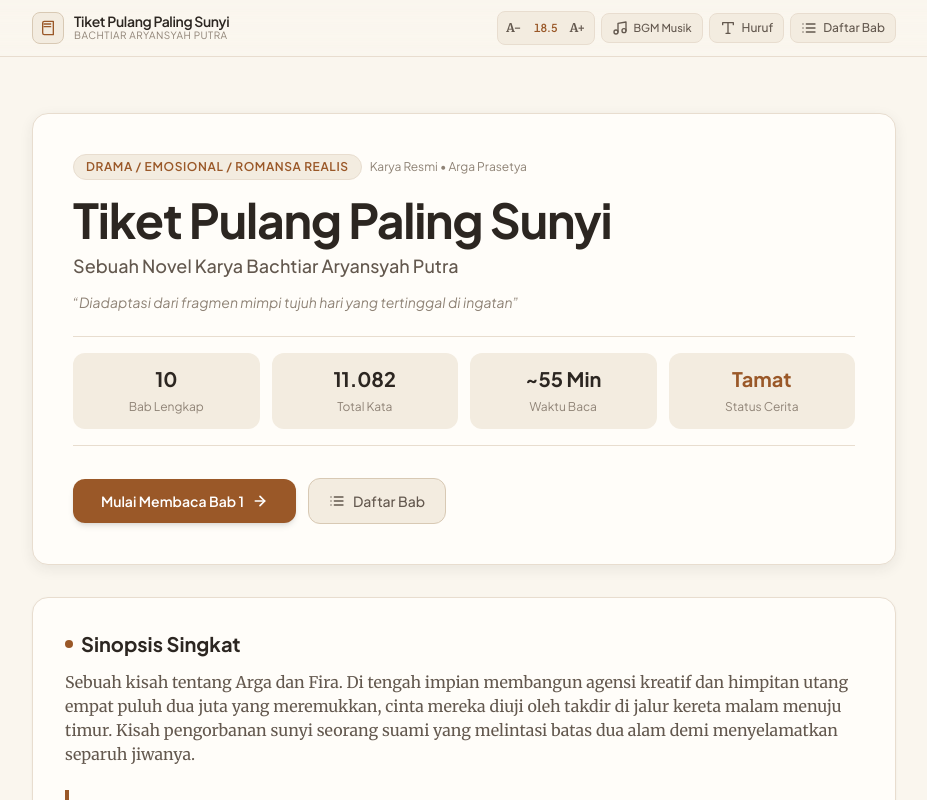
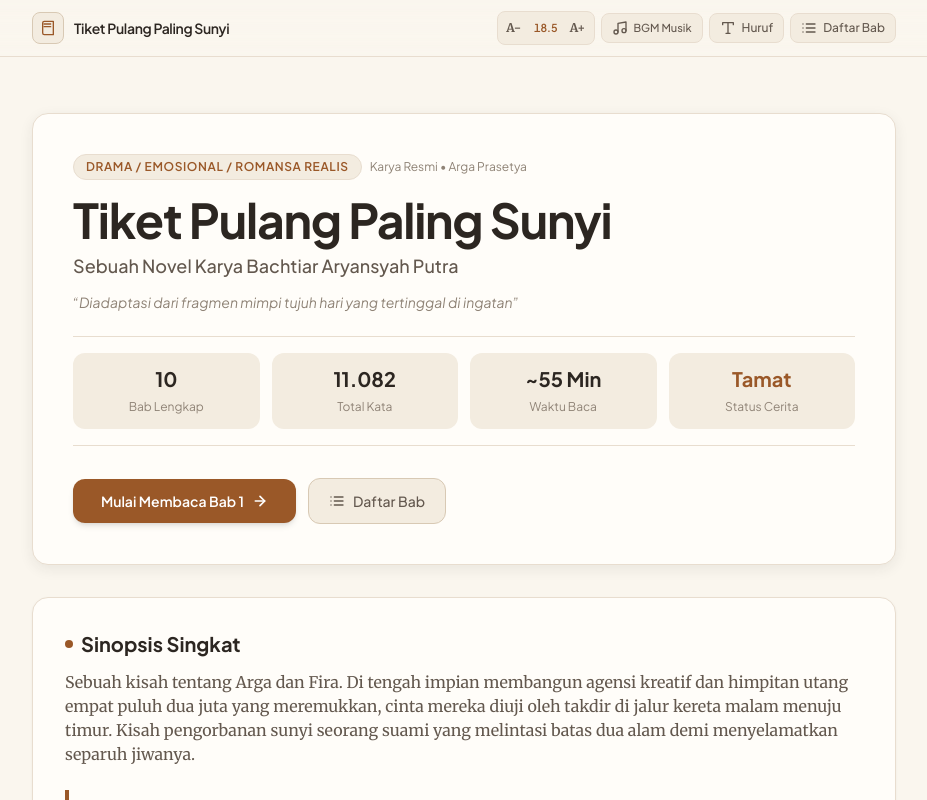
Before and after one commit to arstate/tiket-pulang-paling-sunyi, a Next.js app: page / in a window 1280 px wide. Shown: the top 800 px of the page, without its empty margins (176-1103 px from the left). Built offline with nearby package versions, Linux system fonts and the light colour scheme.

Commit message:
fix(ui): remove author subtitle from header brand

```diff
--- a/src/components/Header.tsx
+++ b/src/components/Header.tsx
@@ -48,14 +48,9 @@ export default function Header({
               <path d="M6 10h10"></path>
             </svg>
           </div>
-          <div>
-            <span className="font-semibold text-sm tracking-tight text-[var(--text-primary)] block leading-tight">
-              Tiket Pulang Paling Sunyi
-            </span>
-            <span className="text-[10px] text-[var(--text-muted)] tracking-wider uppercase block -mt-0.5">
-              Bachtiar Aryansyah Putra
-            </span>
-          </div>
+          <span className="font-semibold text-sm tracking-tight text-[var(--text-primary)]">
+            Tiket Pulang Paling Sunyi
+          </span>
         </button>
 
         {/* Right Actions: 3 Clean, Non-Duplicated Controls */}
```
